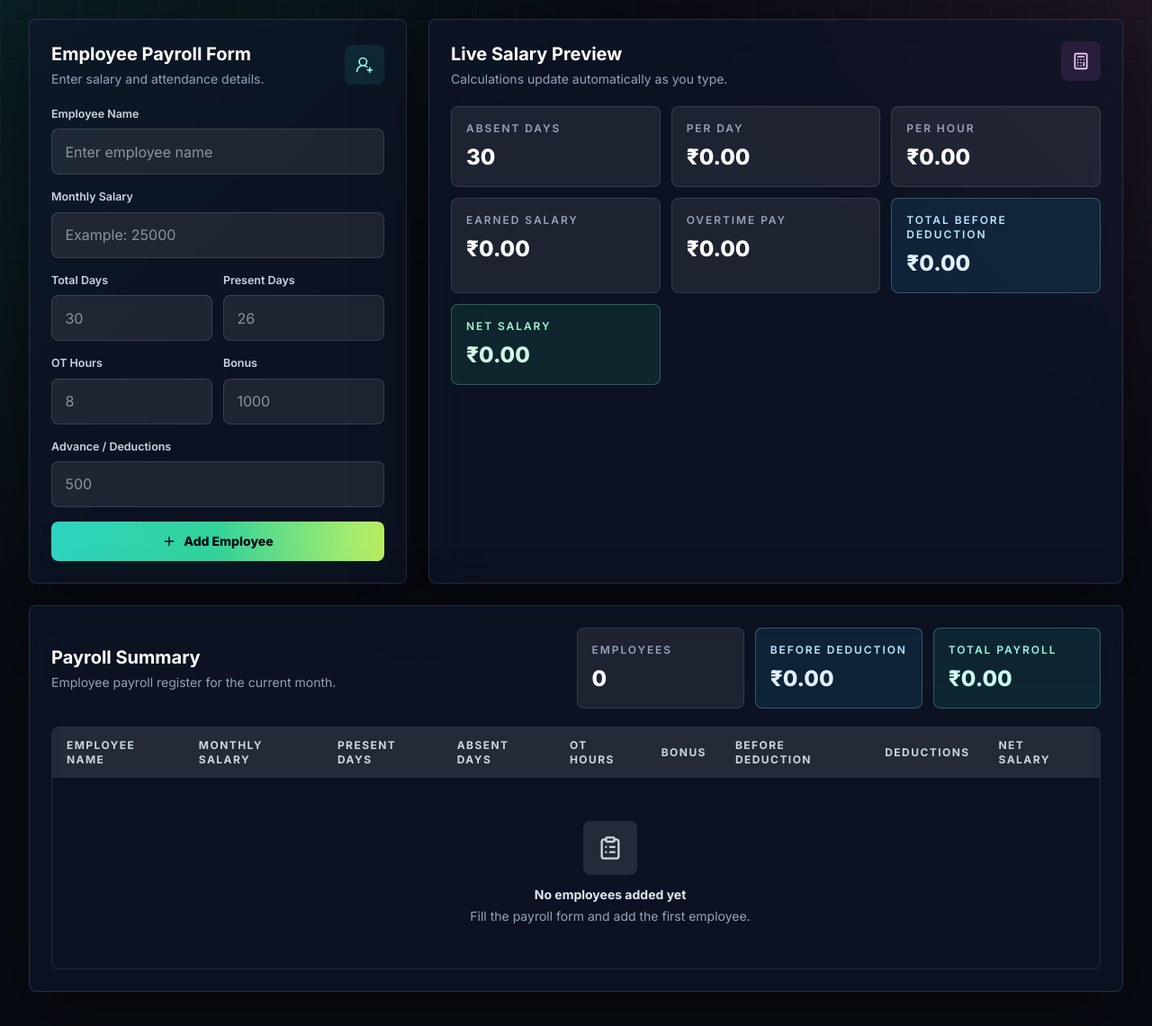
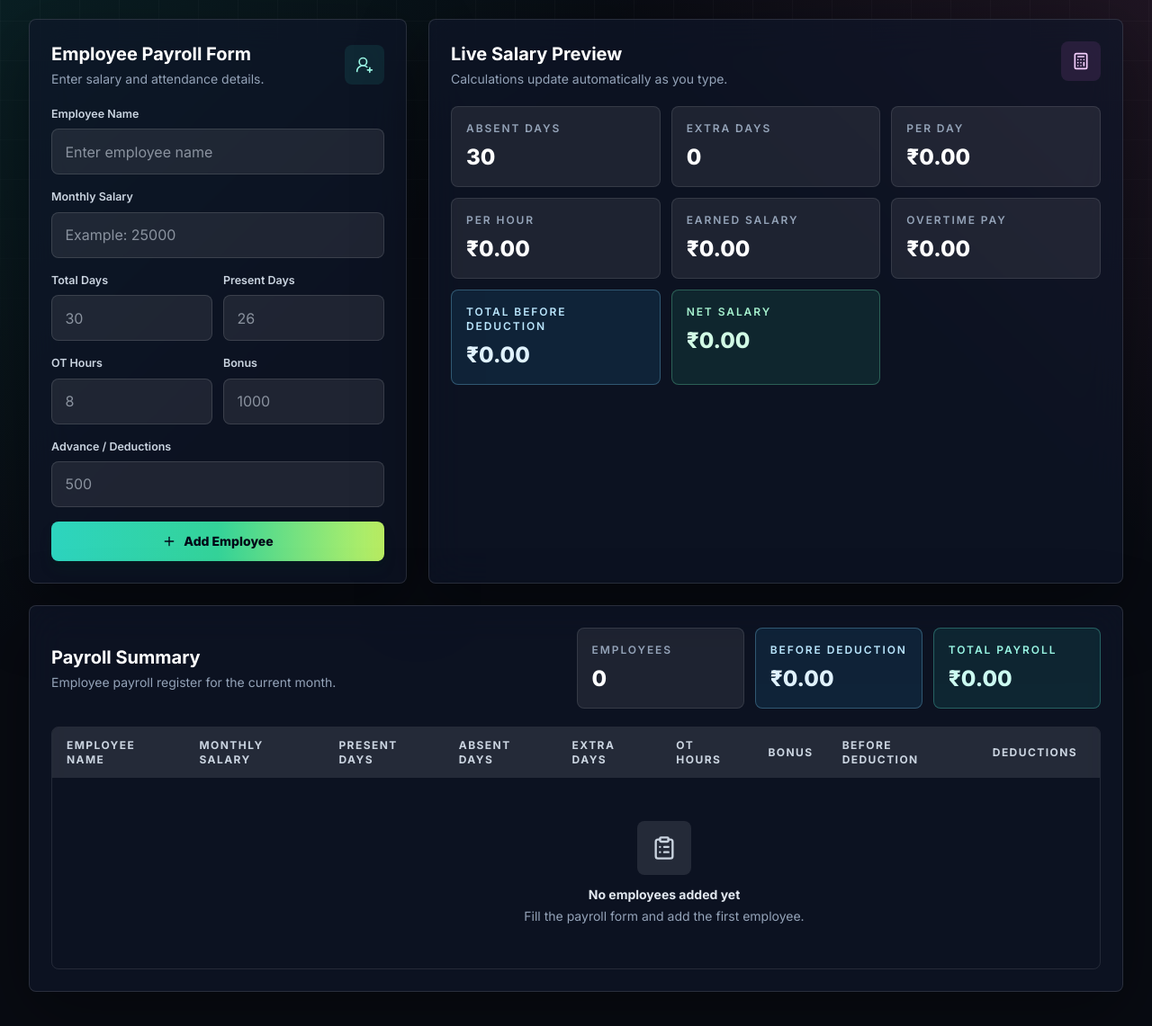
Before and after one commit to err-uvy/payroll-calc, a plain HTML site: page index.html in a window 1280 px wide. Shown: the part 153-1294 px from the top of the page at 90% size. Drawn offline with nearby package versions, Linux system fonts and the light colour scheme.

Commit message:
Add files via upload

```diff
--- a/index.html
+++ b/index.html
@@ -265,6 +265,11 @@
           </div>
 
           <div class="summary-card">
+            <p class="text-xs font-semibold uppercase tracking-[0.16em] text-slate-400">Extra Days</p>
+            <p id="previewExtraDays" class="mt-2 text-2xl font-extrabold text-white">0</p>
+          </div>
+
+          <div class="summary-card">
             <p class="text-xs font-semibold uppercase tracking-[0.16em] text-slate-400">Per Day</p>
             <p id="previewPerDay" class="mt-2 text-2xl font-extrabold text-white">₹0.00</p>
           </div>
@@ -325,13 +330,14 @@
         </div>
 
         <div class="overflow-x-auto rounded-lg border border-white/10">
-          <table class="min-w-[1240px] w-full text-left text-sm">
+          <table class="min-w-[1360px] w-full text-left text-sm">
             <thead class="bg-white/10 text-xs uppercase tracking-[0.12em] text-slate-300">
               <tr>
                 <th class="px-4 py-3 font-bold">Employee Name</th>
                 <th class="px-4 py-3 font-bold">Monthly Salary</th>
                 <th class="px-4 py-3 font-bold">Present Days</th>
                 <th class="px-4 py-3 font-bold">Absent Days</th>
+                <th class="px-4 py-3 font-bold">Extra Days</th>
                 <th class="px-4 py-3 font-bold">OT Hours</th>
                 <th class="px-4 py-3 font-bold">Bonus</th>
                 <th class="px-4 py-3 font-bold">Before Deduction</th>
@@ -342,7 +348,7 @@
             </thead>
             <tbody id="payrollTableBody" class="divide-y divide-white/10">
               <tr id="emptyState">
-                <td colspan="10" class="px-4 py-12 text-center">
+                <td colspan="11" class="px-4 py-12 text-center">
                   <div class="mx-auto flex max-w-sm flex-col items-center gap-3 text-slate-400">
                     <div class="rounded-lg bg-white/10 p-4 text-slate-300">
                       <i data-lucide="clipboard-list" class="h-7 w-7"></i>
@@ -382,6 +388,7 @@
 
     const preview = {
       absentDays: document.getElementById("previewAbsentDays"),
+      extraDays: document.getElementById("previewExtraDays"),
       perDay: document.getElementById("previewPerDay"),
       perHour: document.getElementById("previewPerHour"),
       earned: document.getElementById("previewEarned"),
@@ -418,12 +425,13 @@
     function calculatePayroll(data) {
       const monthlySalary = Math.max(getNumber(data.monthlySalary), 0);
       const totalDays = Math.max(getNumber(data.totalDays, 30), 1);
-      const presentDays = Math.min(Math.max(getNumber(data.presentDays), 0), totalDays);
+      const presentDays = Math.max(getNumber(data.presentDays), 0);
       const otHours = Math.max(getNumber(data.otHours), 0);
       const bonus = Math.max(getNumber(data.bonus), 0);
       const advance = Math.max(getNumber(data.advance), 0);
 
-      const absentDays = totalDays - presentDays;
+      const absentDays = Math.max(totalDays - presentDays, 0);
+      const extraDays = Math.max(presentDays - totalDays, 0);
       const perDay = monthlySalary / totalDays;
       const perHour = perDay / 8;
       const earnedSalary = perDay * presentDays;
@@ -436,6 +444,7 @@
         totalDays,
         presentDays,
         absentDays,
+        extraDays,
         otHours,
         bonus,
         advance,
@@ -464,6 +473,7 @@
       const calculation = calculatePayroll(getFormData());
 
       preview.absentDays.textContent = calculation.absentDays;
+      preview.extraDays.textContent = calculation.extraDays;
       preview.perDay.textContent = formatCurrency(calculation.perDay);
       preview.perHour.textContent = formatCurrency(calculation.perHour);
       preview.earned.textContent = formatCurrency(calculation.earnedSalary);
@@ -476,7 +486,7 @@
       if (employees.length === 0) {
         tableBody.innerHTML = `
           <tr id="emptyState">
-            <td colspan="10" class="px-4 py-12 text-center">
+            <td colspan="11" class="px-4 py-12 text-center">
               <div class="mx-auto flex max-w-sm flex-col items-center gap-3 text-slate-400">
                 <div class="rounded-lg bg-white/10 p-4 text-slate-300">
                   <i data-lucide="clipboard-list" class="h-7 w-7"></i>
@@ -496,6 +506,7 @@
             <td class="px-4 py-4 text-slate-300">${formatCurrency(employee.monthlySalary)}</td>
             <td class="px-4 py-4 text-slate-300">${employee.presentDays}</td>
             <td class="px-4 py-4 text-slate-300">${employee.absentDays}</td>
+            <td class="px-4 py-4 text-sky-200">${employee.extraDays}</td>
             <td class="px-4 py-4 text-slate-300">${employee.otHours}</td>
             <td class="px-4 py-4 text-emerald-200">${formatCurrency(employee.bonus)}</td>
             <td class="px-4 py-4 font-bold text-sky-100">${formatCurrency(employee.grossSalary)}</td>
```
